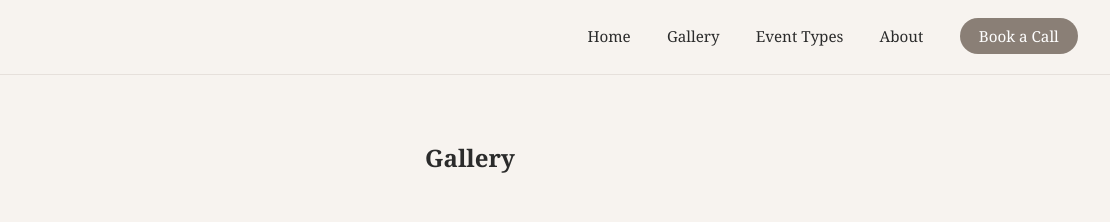
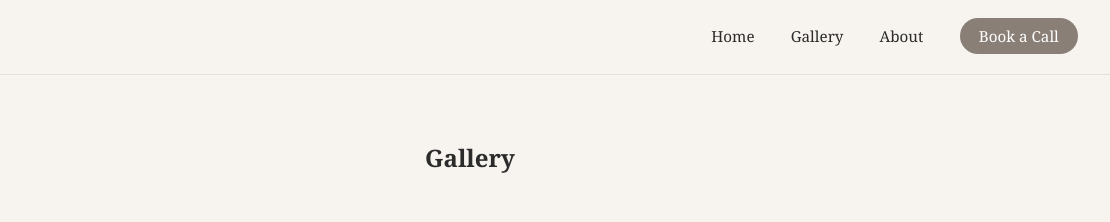
Before and after one commit to ShamsAyyub/khwaab-events, a plain HTML site: page public/gallery.html in a window 1280 px wide. Shown: the top 222 px of the page, 170-1280 px from the left. Drawn offline with Linux system fonts and the light colour scheme.

Commit message:
Update gallery.html

```diff
--- a/public/gallery.html
+++ b/public/gallery.html
@@ -22,7 +22,6 @@
       <nav class="main-nav">
   <a href="/index.html">Home</a>
   <a href="/gallery.html">Gallery</a>
-  <a href="/event-types.html">Event Types</a>
   <a href="/about.html">About</a>
   <a href="/contact.html" class="cta">Book a Call</a>
 </nav>
```
